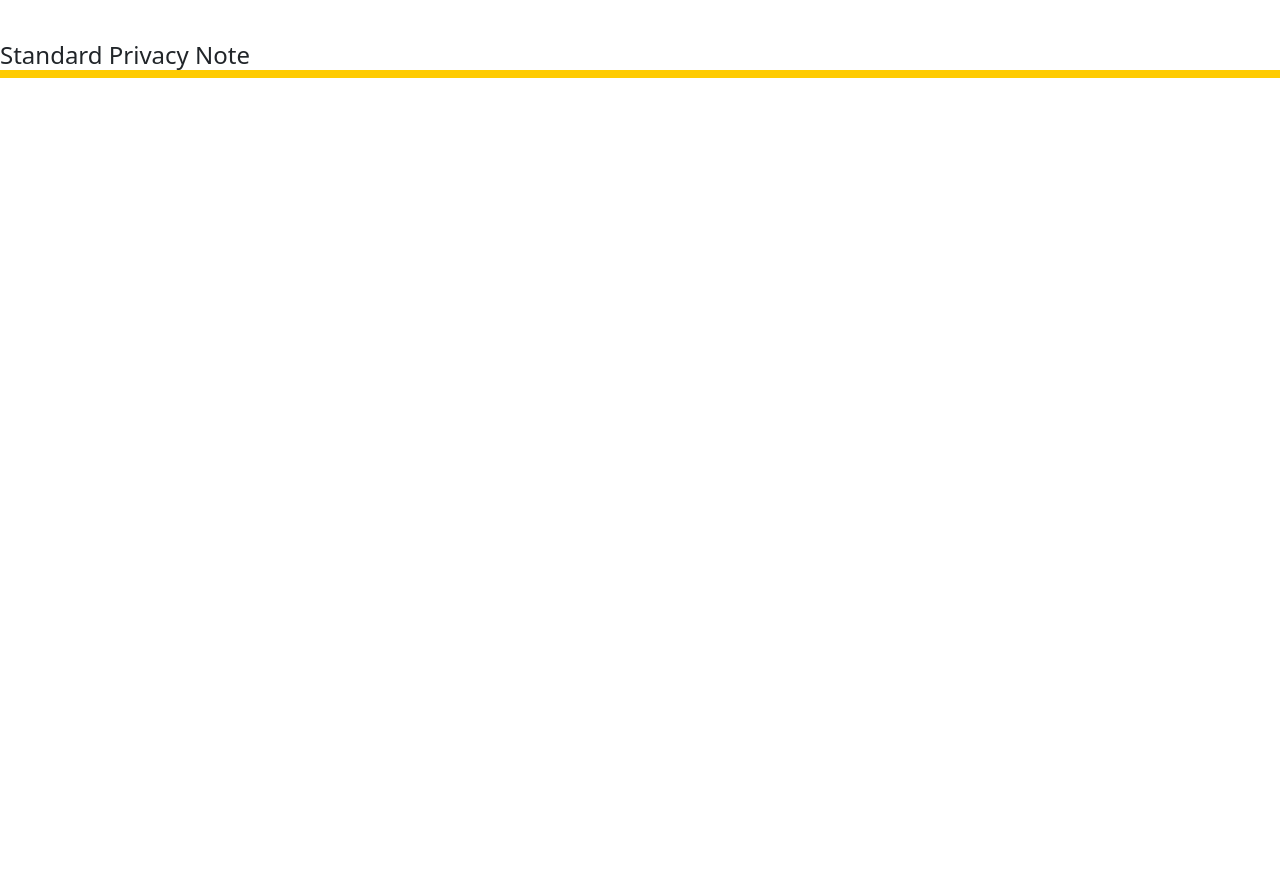
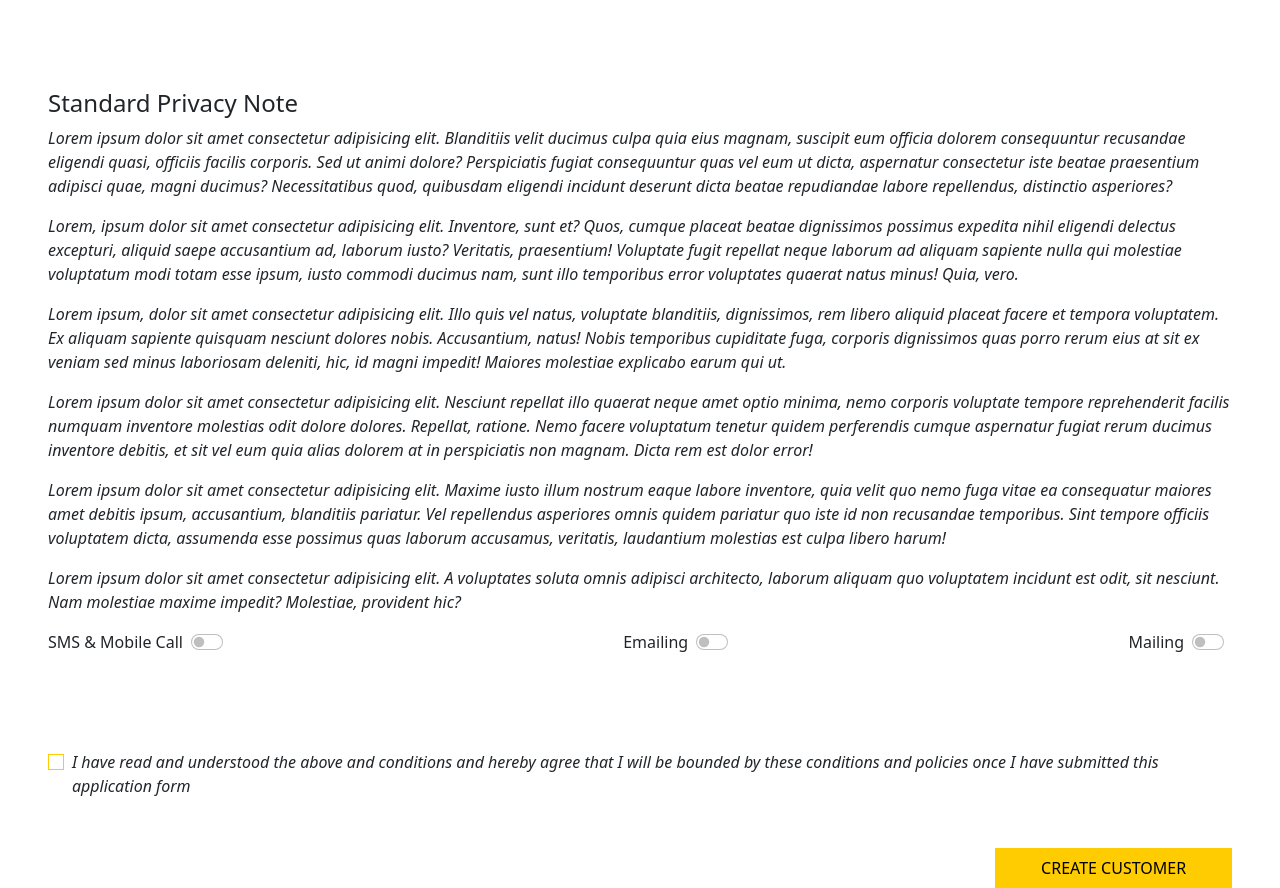
Before and after one commit to ekydpa21/twiscode-fe-eky, a React (Create React App) app: page / in a window 1280 px wide. Shown: the part 940-1828 px from the top of the page. Before the commit the page ends 1018 px from the top, so only its background shows below. Built offline with nearby package versions, Linux system fonts and the light colour scheme; no server answers.

Commit message:
creating subscription, agreement, button

```diff
--- a/src/pages/Home/Home.js
+++ b/src/pages/Home/Home.js
@@ -148,8 +148,54 @@ export default function Home() {
           </div>
         </div>
       </div>
-      <div className="privacy">
+      <div className="privacy-container">
         <h4>Standard Privacy Note</h4>
+        <div className="descriptions">
+          <p>
+            Lorem ipsum dolor sit amet consectetur adipisicing elit. Blanditiis velit ducimus culpa quia eius magnam, suscipit eum officia dolorem consequuntur recusandae eligendi quasi, officiis facilis corporis. Sed ut animi dolore?
+            Perspiciatis fugiat consequuntur quas vel eum ut dicta, aspernatur consectetur iste beatae praesentium adipisci quae, magni ducimus? Necessitatibus quod, quibusdam eligendi incidunt deserunt dicta beatae repudiandae labore
+            repellendus, distinctio asperiores?
+          </p>
+          <p>
+            Lorem, ipsum dolor sit amet consectetur adipisicing elit. Inventore, sunt et? Quos, cumque placeat beatae dignissimos possimus expedita nihil eligendi delectus excepturi, aliquid saepe accusantium ad, laborum iusto? Veritatis,
+            praesentium! Voluptate fugit repellat neque laborum ad aliquam sapiente nulla qui molestiae voluptatum modi totam esse ipsum, iusto commodi ducimus nam, sunt illo temporibus error voluptates quaerat natus minus! Quia, vero.
+          </p>
+          <p>
+            Lorem ipsum, dolor sit amet consectetur adipisicing elit. Illo quis vel natus, voluptate blanditiis, dignissimos, rem libero aliquid placeat facere et tempora voluptatem. Ex aliquam sapiente quisquam nesciunt dolores nobis.
+            Accusantium, natus! Nobis temporibus cupiditate fuga, corporis dignissimos quas porro rerum eius at sit ex veniam sed minus laboriosam deleniti, hic, id magni impedit! Maiores molestiae explicabo earum qui ut.
+          </p>
+          <p>
+            Lorem ipsum dolor sit amet consectetur adipisicing elit. Nesciunt repellat illo quaerat neque amet optio minima, nemo corporis voluptate tempore reprehenderit facilis numquam inventore molestias odit dolore dolores. Repellat,
+            ratione. Nemo facere voluptatum tenetur quidem perferendis cumque aspernatur fugiat rerum ducimus inventore debitis, et sit vel eum quia alias dolorem at in perspiciatis non magnam. Dicta rem est dolor error!
+          </p>
+          <p>
+            Lorem ipsum dolor sit amet consectetur adipisicing elit. Maxime iusto illum nostrum eaque labore inventore, quia velit quo nemo fuga vitae ea consequatur maiores amet debitis ipsum, accusantium, blanditiis pariatur. Vel
+            repellendus asperiores omnis quidem pariatur quo iste id non recusandae temporibus. Sint tempore officiis voluptatem dicta, assumenda esse possimus quas laborum accusamus, veritatis, laudantium molestias est culpa libero harum!
+          </p>
+          <p>Lorem ipsum dolor sit amet consectetur adipisicing elit. A voluptates soluta omnis adipisci architecto, laborum aliquam quo voluptatem incidunt est odit, sit nesciunt. Nam molestiae maxime impedit? Molestiae, provident hic?</p>
+        </div>
+        <div className="subcription">
+          <Form.Group className="subs">
+            <Form.Label>SMS & Mobile Call</Form.Label>
+            <Form.Check type="switch" id="custom-switch" />
+          </Form.Group>
+          <Form.Group className="subs">
+            <Form.Label>Emailing</Form.Label>
+            <Form.Check type="switch" id="custom-switch" />
+          </Form.Group>
+          <Form.Group className="subs">
+            <Form.Label>Mailing</Form.Label>
+            <Form.Check type="switch" id="custom-switch" />
+          </Form.Group>
+        </div>
+      </div>
+      <div className="terms">
+        <Form.Group className="title-content" controlId="formBasicCheckbox">
+          <Form.Check type="checkbox" label="I have read and understood the above and conditions and hereby agree that I will be bounded by these conditions and policies once I have submitted this application form" />
+        </Form.Group>
+      </div>
+      <div className="submit-btn">
+        <button>CREATE CUSTOMER</button>
       </div>
     </div>
   )
--- a/src/pages/Home/css/Home.css
+++ b/src/pages/Home/css/Home.css
@@ -421,4 +421,117 @@
 .home-container .privacy-container {
   padding: 3rem;
 }
+
+@media (max-width: 756px) {
+  .home-container .privacy-container {
+    padding: 1rem;
+  }
+}
+
+.home-container .privacy-container .descriptions p {
+  font-style: italic;
+  margin-bottom: 1rem;
+}
+
+.home-container .privacy-container .subcription {
+  display: -webkit-box;
+  display: -ms-flexbox;
+  display: flex;
+  -webkit-box-pack: justify;
+      -ms-flex-pack: justify;
+          justify-content: space-between;
+}
+
+@media (max-width: 756px) {
+  .home-container .privacy-container .subcription {
+    padding: 1rem;
+    -webkit-box-orient: vertical;
+    -webkit-box-direction: normal;
+        -ms-flex-direction: column;
+            flex-direction: column;
+    width: 50%;
+  }
+}
+
+.home-container .privacy-container .subcription .subs {
+  display: -webkit-box;
+  display: -ms-flexbox;
+  display: flex;
+  -webkit-box-align: center;
+      -ms-flex-align: center;
+          align-items: center;
+}
+
+@media (max-width: 756px) {
+  .home-container .privacy-container .subcription .subs {
+    -webkit-box-pack: justify;
+        -ms-flex-pack: justify;
+            justify-content: space-between;
+  }
+}
+
+.home-container .privacy-container .subcription .subs label {
+  margin-bottom: 0;
+  margin-right: 0.5rem;
+}
+
+.home-container .terms {
+  padding: 3rem;
+}
+
+@media (max-width: 756px) {
+  .home-container .terms {
+    padding: 1rem;
+  }
+}
+
+.home-container .terms .form-check {
+  margin-right: 1rem;
+}
+
+.home-container .terms .form-check input {
+  border-radius: 0;
+  border-color: #ffcb01;
+}
+
+@media (max-width: 756px) {
+  .home-container .terms .form-check input {
+    border-radius: 5px;
+  }
+}
+
+.home-container .terms .form-check label {
+  font-style: italic;
+}
+
+.home-container .submit-btn {
+  display: -webkit-box;
+  display: -ms-flexbox;
+  display: flex;
+  -webkit-box-pack: end;
+      -ms-flex-pack: end;
+          justify-content: flex-end;
+  padding: 0 3rem;
+}
+
+@media (max-width: 756px) {
+  .home-container .submit-btn {
+    padding: 0 2rem;
+  }
+}
+
+.home-container .submit-btn button {
+  width: 20%;
+  padding: 0.5rem;
+  outline: none;
+  background-color: #ffcb01;
+  border: 0;
+}
+
+@media (max-width: 756px) {
+  .home-container .submit-btn button {
+    padding: 1rem;
+    width: 100%;
+  }
+}
 /*# sourceMappingURL=Home.css.map */
--- a/src/pages/Home/scss/Home.scss
+++ b/src/pages/Home/scss/Home.scss
@@ -249,5 +249,72 @@ $primary: rgb(255, 203, 1);
   }
   .privacy-container {
     padding: 3rem;
+    @media (max-width: 756px) {
+      padding: 1rem;
+    }
+    .descriptions {
+      p {
+        font-style: italic;
+        margin-bottom: 1rem;
+      }
+    }
+    .subcription {
+      display: flex;
+      justify-content: space-between;
+      @media (max-width: 756px) {
+        padding: 1rem;
+        flex-direction: column;
+        width: 50%;
+      }
+      .subs {
+        display: flex;
+        align-items: center;
+        @media (max-width: 756px) {
+          justify-content: space-between;
+        }
+        label {
+          margin-bottom: 0;
+          margin-right: 0.5rem;
+        }
+      }
+    }
+  }
+  .terms {
+    padding: 3rem;
+    @media (max-width: 756px) {
+      padding: 1rem;
+    }
+    .form-check {
+      margin-right: 1rem;
+      input {
+        border-radius: 0;
+        border-color: $primary;
+        @media (max-width: 756px) {
+          border-radius: 5px;
+        }
+      }
+      label {
+        font-style: italic;
+      }
+    }
+  }
+  .submit-btn {
+    display: flex;
+    justify-content: flex-end;
+    padding: 0 3rem;
+    @media (max-width: 756px) {
+      padding: 0 2rem;
+    }
+    button {
+      width: 20%;
+      padding: 0.5rem;
+      outline: none;
+      background-color: $primary;
+      border: 0;
+      @media (max-width: 756px) {
+        padding: 1rem;
+        width: 100%;
+      }
+    }
   }
 }
```
Also changed, not shown: 1 other file (tests, documents, lock files or other folders).
